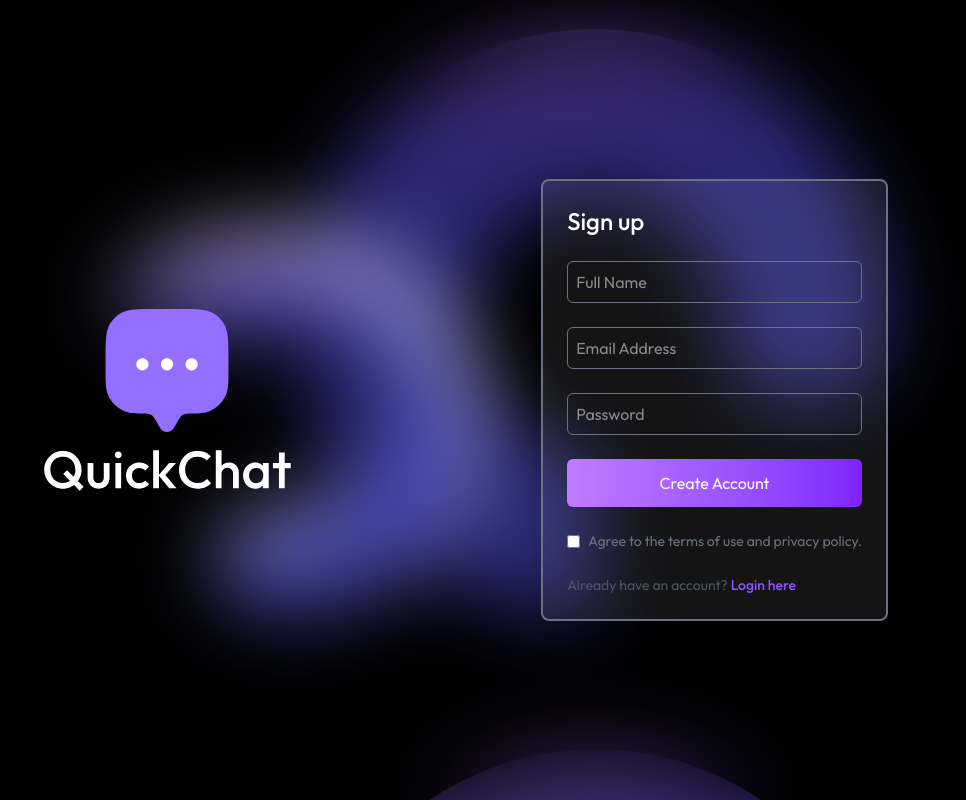
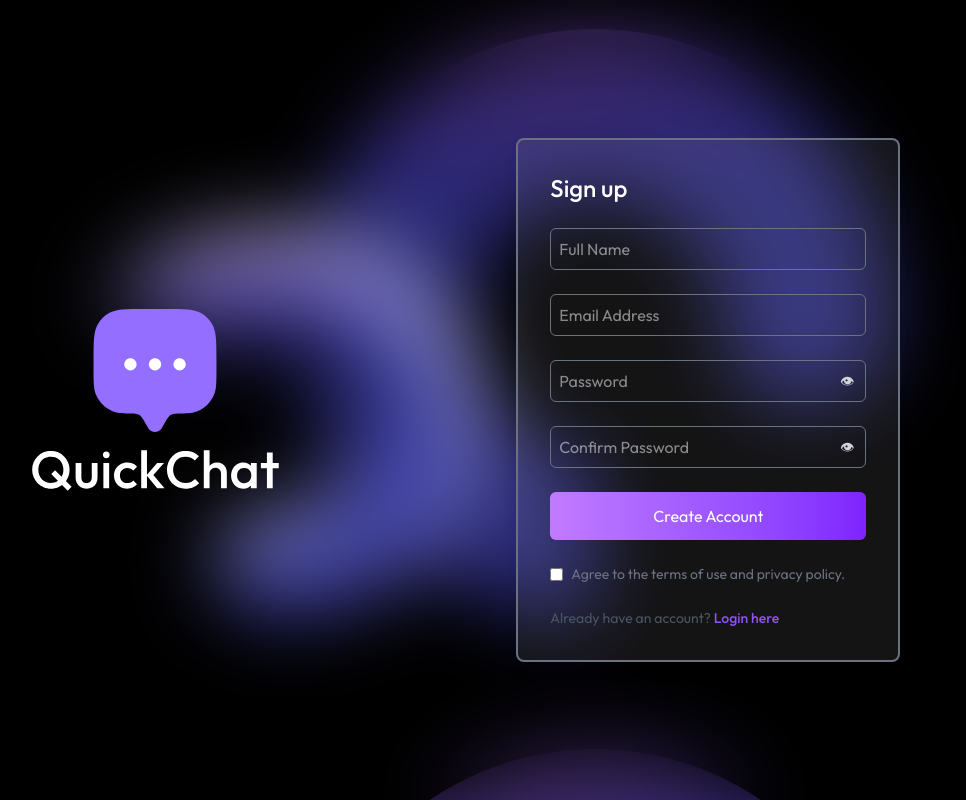
Before and after one commit to ntdsam2830/Chat-App, a React (Vite) app in the folder client/: page /login in a window 1280 px wide. Shown: the whole page, without its empty margins (175-1141 px from the left). Built offline with nearby package versions, Linux system fonts and the light colour scheme; no server answers.

Commit message:
feat(auth): update authentication checks and enhance login/signup flow with password visibility toggle and terms agreement

```diff
--- a/client/context/AuthContext.jsx
+++ b/client/context/AuthContext.jsx
@@ -18,7 +18,7 @@ export const AuthProvider = ({ children }) => {
   const checkAuth = async () => {
     if (token) {
       try {
-        const { data } = await axios.get("/api/auth/check");
+        const { data } = await axios.get("/api/auth/check-auth");
         if (data.success) {
           setAuthUser(data.user);
           connectSocket(data.user);
@@ -88,9 +88,9 @@ export const AuthProvider = ({ children }) => {
   useEffect(() => {
     if (token) {
       axios.defaults.headers.common["token"] = token;
+      checkAuth();
     }
-    checkAuth();
-  });
+  }, [token]);
 
   const value = {
     axios,
--- a/client/src/components/RightSidebar.jsx
+++ b/client/src/components/RightSidebar.jsx
@@ -1,7 +1,10 @@
-import React from "react";
+import React, { useContext } from "react";
 import assets, { imagesDummyData } from "../assets/assets";
+import { AuthContext } from "../../context/AuthContext";
 
 const RightSidebar = ({ selectedUser }) => {
+  const { logout } = useContext(AuthContext);
+
   return (
     selectedUser && (
       <div
@@ -43,7 +46,10 @@ const RightSidebar = ({ selectedUser }) => {
           </div>
         </div>
 
-        <button className="absolute bottom-5 left-1/2 transform -translate-x-1/2 bg-gradient-to-r from-purple-400 to-violet-600 text-white border-none text-sm font-light cursor-pointer py-2 px-20 rounded-full">
+        <button
+          onClick={logout}
+          className="absolute bottom-5 left-1/2 transform -translate-x-1/2 bg-gradient-to-r from-purple-400 to-violet-600 text-white border-none text-sm font-light cursor-pointer py-2 px-20 rounded-full hover:from-purple-200 hover:to-violet-900 transition-colors duration-200"
+        >
           Logout
         </button>
       </div>
--- a/client/src/components/Sidebar.jsx
+++ b/client/src/components/Sidebar.jsx
@@ -1,9 +1,11 @@
-import React from "react";
+import React, { useContext } from "react";
 import assets, { userDummyData } from "../assets/assets";
 import { useNavigate } from "react-router-dom";
+import { AuthContext } from "../../context/AuthContext";
 
 const Sidebar = ({ selectedUser, setSelectedUser }) => {
   const navigate = useNavigate();
+  const { logout } = useContext(AuthContext);
 
   return (
     <div
@@ -23,12 +25,17 @@ const Sidebar = ({ selectedUser, setSelectedUser }) => {
             <div className="absolute top-full right-0 z-20 w-32 p-5 rounded-md bg-[#282142] border border-gray-600 text-gray-100 hidden group-hover:block">
               <p
                 onClick={() => navigate("/profile")}
-                className="cursor-pointer text-sm"
+                className="cursor-pointer text-sm rounded-md px-2 py-1 hover:bg-white/10 hover:text-white transition-colors duration-200"
               >
                 Edit Profile
               </p>
               <hr className="my-2 border-t border-gray-500" />
-              <p className="cursor-pointer text-sm">Logout</p>
+              <p
+                onClick={logout}
+                className="cursor-pointer text-sm rounded-md px-2 py-1 hover:bg-white/10 hover:text-white transition-colors duration-200"
+              >
+                Logout
+              </p>
             </div>
           </div>
         </div>
--- a/client/src/pages/LoginPage.jsx
+++ b/client/src/pages/LoginPage.jsx
@@ -1,7 +1,8 @@
 /* eslint-disable no-unused-vars */
-import React, { useState } from "react";
+import React, { useState, useContext, useEffect } from "react";
 import assets from "../assets/assets";
-import { set } from "mongoose";
+import { AuthContext } from "../../context/AuthContext";
+import toast from "react-hot-toast";
 
 const LoginPage = () => {
   const [currState, setCurrState] = useState("Sign up"); // login or register
@@ -9,16 +10,48 @@ const LoginPage = () => {
   const [email, setEmail] = useState(""); // email state
   const [password, setPassword] = useState(""); // password state
   const [confirmPassword, setConfirmPassword] = useState(""); // confirm password state
+  const [showPassword, setShowPassword] = useState(false); // toggle password visibility
+  const [showConfirmPassword, setShowConfirmPassword] = useState(false); // toggle confirm password visibility
   const [bio, setBio] = useState(""); // bio state
   const [isDataSubmitted, setIsDataSubmitted] = useState(false); // data submission state
+  const [passwordMismatch, setPasswordMismatch] = useState(false); // password mismatch state
+  const [isTermsChecked, setIsTermsChecked] = useState(false); // agree terms checkbox
+
+  const { login } = useContext(AuthContext);
+
+  useEffect(() => {
+    if (currState === "Sign up" && confirmPassword.length > 0) {
+      setPasswordMismatch(password !== confirmPassword);
+    } else {
+      setPasswordMismatch(false);
+    }
+  }, [currState, password, confirmPassword]);
 
   const onSubmitHandler = (e) => {
     e.preventDefault();
 
     if (currState === "Sign up" && !isDataSubmitted) {
+      if (passwordMismatch) {
+        toast.error("Passwords do not match.");
+        return;
+      }
+
+      if (!isTermsChecked) {
+        toast.error("You must agree to the terms before signing up.");
+        return;
+      }
+
       setIsDataSubmitted(true);
       return;
     }
+
+    login(currState === "Sign up" ? "signup" : "login", {
+      fullName,
+      email,
+      password,
+      confirmPassword,
+      bio,
+    });
   };
 
   return (
@@ -29,7 +62,7 @@ const LoginPage = () => {
       {/* Right section */}
       <form
         onSubmit={onSubmitHandler}
-        className="flex flex-col gap-6 border-2 bg-white/8 text-white border-gray-500 p-6 rounded-lg shadow-lg "
+        className="w-96 max-w-lg flex flex-col gap-6 border-2 bg-white/8 text-white border-gray-500 p-8 rounded-lg shadow-lg"
       >
         {/* <h2 className="font-medium text-2xl flex justify-center items-center"> */}
         <h2 className="font-medium text-2xl flex justify-between items-center">
@@ -66,14 +99,50 @@ const LoginPage = () => {
               required
             />
 
+            <div className="relative">
               <input
                 onChange={(e) => setPassword(e.target.value)}
                 value={password}
-              type="password"
-              className="p-2 border border-gray-500 focus:outline-none rounded-md focus:ring-2 focus:ring-indigo-500"
+                type={showPassword ? "text" : "password"}
+                className="w-full p-2 border border-gray-500 focus:outline-none rounded-md focus:ring-2 focus:ring-indigo-500"
                 placeholder="Password"
                 required
               />
+              <button
+                type="button"
+                onClick={() => setShowPassword((prev) => !prev)}
+                className="absolute right-3 top-1/2 -translate-y-1/2 text-sm text-gray-300 hover:text-white"
+              >
+                {showPassword ? "🙈" : "👁"}
+              </button>
+            </div>
+
+            {currState === "Sign up" && !isDataSubmitted && (
+              <>
+                <div className="relative">
+                  <input
+                    onChange={(e) => setConfirmPassword(e.target.value)}
+                    value={confirmPassword}
+                    type={showConfirmPassword ? "text" : "password"}
+                    className="w-full p-2 border border-gray-500 focus:outline-none rounded-md focus:ring-2 focus:ring-indigo-500"
+                    placeholder="Confirm Password"
+                    required
+                  />
+                  <button
+                    type="button"
+                    onClick={() => setShowConfirmPassword((prev) => !prev)}
+                    className="absolute right-3 top-1/2 -translate-y-1/2 text-sm text-gray-300 hover:text-white"
+                  >
+                    {showConfirmPassword ? "🙈" : "👁"}
+                  </button>
+                </div>
+                {passwordMismatch && (
+                  <p className="text-sm text-red-400">
+                    Passwords do not match.
+                  </p>
+                )}
+              </>
+            )}
           </>
         )}
 
@@ -83,22 +152,27 @@ const LoginPage = () => {
             value={bio}
             rows={4}
             className="p-2 border border-gray-500 focus:outline-none rounded-md focus:ring-2 focus:ring-indigo-500"
-            placeholder="Provide a short bio..."
-            required
+            placeholder="Provide a short bio... (optional)"
           ></textarea>
         )}
 
         <button
           type="submit"
-          className="py-3 bg-gradient-to-r from-purple-400 to-violet-600 text-white rounded-md cursor-pointer"
+          className="py-3 bg-gradient-to-r from-purple-400 to-violet-600 text-white rounded-md cursor-pointer hover:from-purple-200 hover:to-violet-900 transition-colors duration-200"
         >
           {currState === "Sign up" ? "Create Account" : "Login Now"}
         </button>
 
+        {currState === "Sign up" && (
           <div className="flex items-center gap-2 text-sm text-gray-500">
-          <input type="checkbox" />
-          <p>Agree to the terms of use and privacy policy. </p>
+            <input
+              type="checkbox"
+              checked={isTermsChecked}
+              onChange={(e) => setIsTermsChecked(e.target.checked)}
+            />
+            <p>Agree to the terms of use and privacy policy.</p>
           </div>
+        )}
 
         <div className="flex flex-col gap-2">
           {currState === "Sign up" ? (
@@ -108,8 +182,9 @@ const LoginPage = () => {
                 onClick={() => {
                   setCurrState("Login");
                   setIsDataSubmitted(false);
+                  setIsTermsChecked(false);
                 }}
-                className="font-medium text-violet-500 cursor-pointer"
+                className="font-medium text-violet-500 cursor-pointer hover:text-violet-700 transition-colors duration-200"
               >
                 Login here
               </span>
@@ -121,6 +196,7 @@ const LoginPage = () => {
                 onClick={() => {
                   setCurrState("Sign up");
                   setIsDataSubmitted(false);
+                  setIsTermsChecked(false);
                 }}
                 className="font-medium text-violet-500 cursor-pointer"
               >
```
Lines whose indentation alone changed are shown as unchanged.
